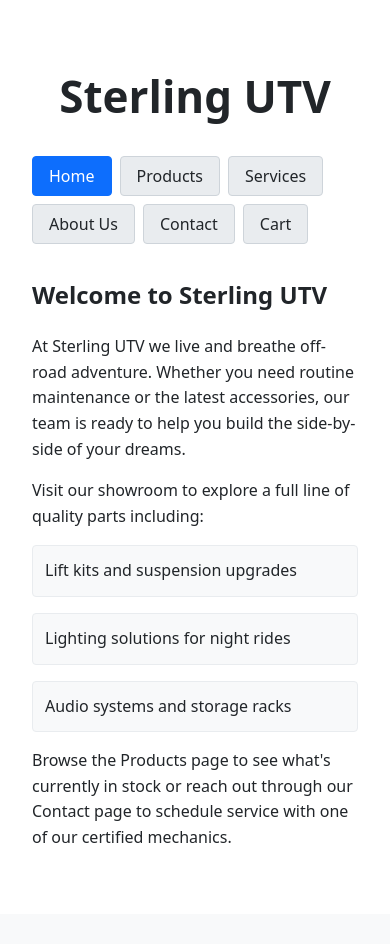
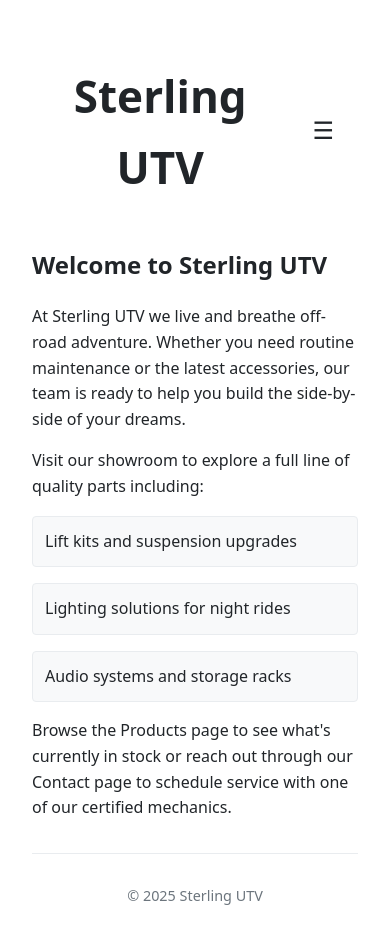
Before and after one commit to nicktull/Sterling-UTV, a React (Vite) app in the folder frontend/: page / in a window 390 px wide. Shown: the top 944 px of the page. Before the commit the page ends 914 px from the top, so only its background shows below. Built offline with nearby package versions, Linux system fonts and the light colour scheme.

Commit message:
Add header and footer with hamburger navigation

```diff
--- a/frontend/src/App.css
+++ b/frontend/src/App.css
@@ -10,6 +10,13 @@ nav.nav {
   flex-wrap: wrap;
   gap: 0.5rem;
   margin-bottom: 2rem;
+}
+
+@media (max-width: 599px) {
+  nav.nav {
+    flex-direction: column;
+    margin-bottom: 1rem;
+  }
 }
 
 nav.nav button {
@@ -59,3 +66,35 @@ input[type='text'] {
   text-align: center;
   margin-bottom: 1.5rem;
 }
+
+header {
+  margin-bottom: 1rem;
+}
+
+.header-top {
+  display: flex;
+  justify-content: space-between;
+  align-items: center;
+}
+
+button.hamburger {
+  background: none;
+  border: none;
+  font-size: 1.5rem;
+  color: #212529;
+}
+
+@media (min-width: 600px) {
+  button.hamburger {
+    display: none;
+  }
+}
+
+.footer {
+  text-align: center;
+  margin-top: 2rem;
+  padding-top: 1rem;
+  border-top: 1px solid #e9ecef;
+  font-size: 0.9rem;
+  color: #6c757d;
+}
--- a/frontend/src/App.jsx
+++ b/frontend/src/App.jsx
@@ -1,5 +1,6 @@
 import { useState } from 'react';
-import Navbar from './components/Navbar';
+import Header from './components/Header';
+import Footer from './components/Footer';
 import Home from './pages/Home';
 import Products from './pages/Products';
 import Services from './pages/Services';
@@ -42,9 +43,9 @@ export default function App() {
 
   return (
     <>
-      <h1 className="site-title">Sterling UTV</h1>
-      <Navbar current={page} onNavigate={setPage} />
+      <Header current={page} onNavigate={setPage} />
       <main>{renderPage()}</main>
+      <Footer />
     </>
   );
 }
--- /dev/null
+++ b/frontend/src/components/Footer.jsx
@@ -0,0 +1,7 @@
+export default function Footer() {
+  return (
+    <footer className="footer">
+      <p>&copy; {new Date().getFullYear()} Sterling UTV</p>
+    </footer>
+  );
+}
--- /dev/null
+++ b/frontend/src/components/Header.jsx
@@ -0,0 +1,27 @@
+import { useState } from 'react';
+import Navbar from './Navbar';
+
+export default function Header({ current, onNavigate }) {
+  const [open, setOpen] = useState(false);
+
+  const handleNavigate = (page) => {
+    onNavigate(page);
+    setOpen(false);
+  };
+
+  return (
+    <header className="header">
+      <div className="header-top">
+        <h1 className="site-title">Sterling UTV</h1>
+        <button
+          className="hamburger"
+          aria-label="Toggle navigation"
+          onClick={() => setOpen(!open)}
+        >
+          &#9776;
+        </button>
+      </div>
+      {open && <Navbar current={current} onNavigate={handleNavigate} />}
+    </header>
+  );
+}
```
